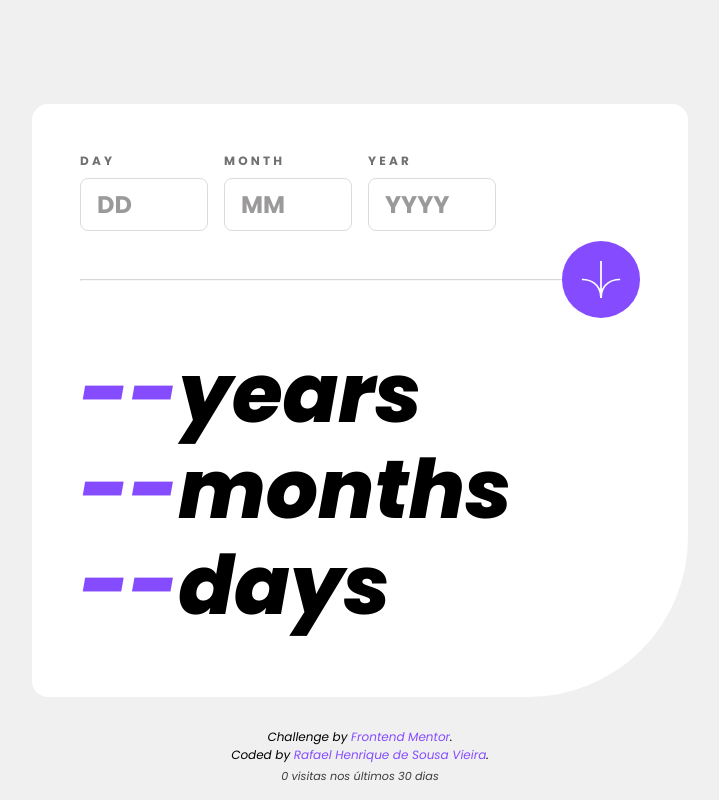
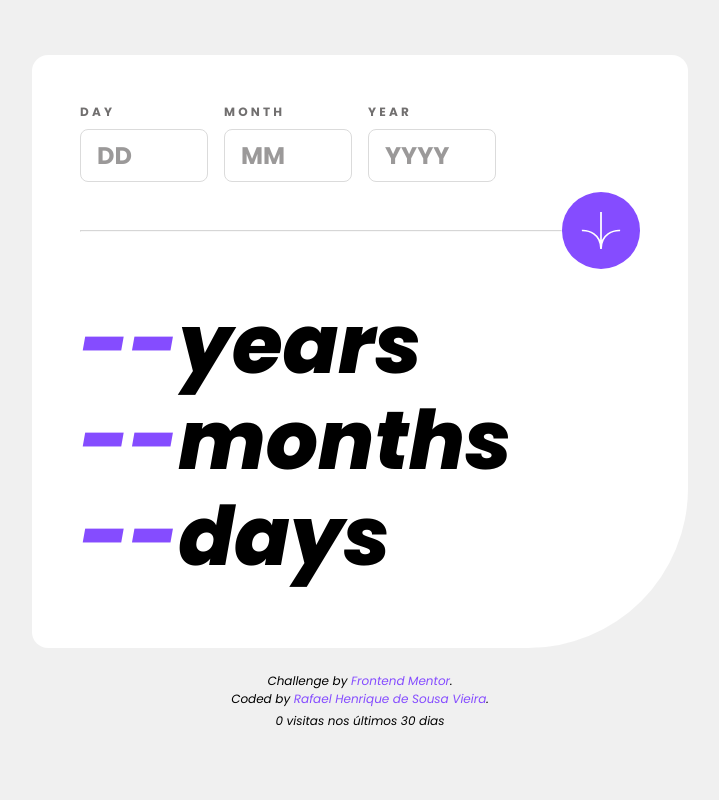
Before and after one commit to RafaelHDSV/Age-calculator-app, a plain HTML site: page index.html in a window 1280 px wide. Shown: the whole page, without its empty margins (280-999 px from the left). Drawn offline with Linux system fonts and the light colour scheme.

Commit message:
Align visit counter with footer credits size, color, and placement.

```diff
--- a/index.html
+++ b/index.html
@@ -57,7 +57,7 @@
 		<footer class="attribution">
 			<p>Challenge by <a href="https://www.frontendmentor.io?ref=challenge" target="_blank">Frontend Mentor</a>.</p>
 			<p>Coded by <a href="https://github.com/RafaelHDSV" target="_blank">Rafael Henrique de Sousa Vieira</a>.</p>
-		  <p id="va-visits" aria-live="polite" hidden style="margin:0.35rem 0 0;padding:0;text-align:center;font-size:0.7rem;line-height:1.3;opacity:0.75;color:inherit"></p>
+    <p id="va-visits" aria-live="polite" hidden style="margin:0.25rem 0 0;padding:0"></p>
   </footer>
 
 		<script src="script.js"></script>
--- a/style.css
+++ b/style.css
@@ -156,12 +156,13 @@ main {
 }
 
 footer {
-	position: absolute;
+	position: relative;
 	display: flex;
 	flex-direction: column;
 	justify-content: center;
 	align-items: center;
-	bottom: 1rem;
+	margin-top: 1.5rem;
+	padding-bottom: 1rem;
 	font-family: 'Franklin Gothic Medium', 'Arial Narrow', Arial, sans-serif;
 	font-size: 12px;
 	font-weight: 100;
```
